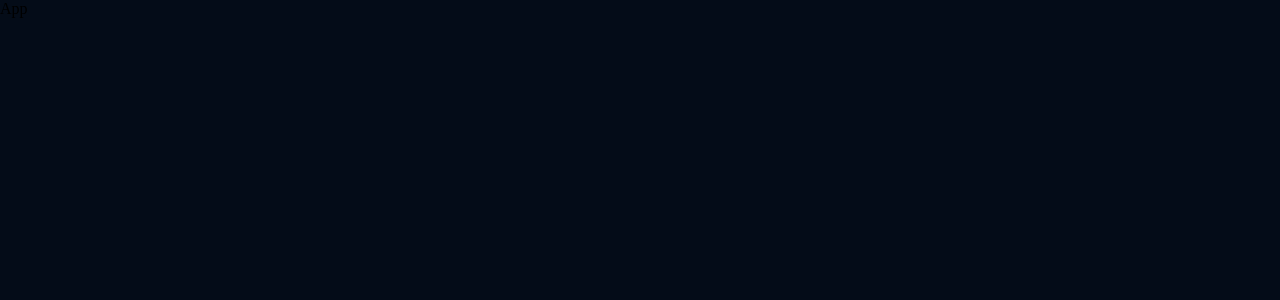
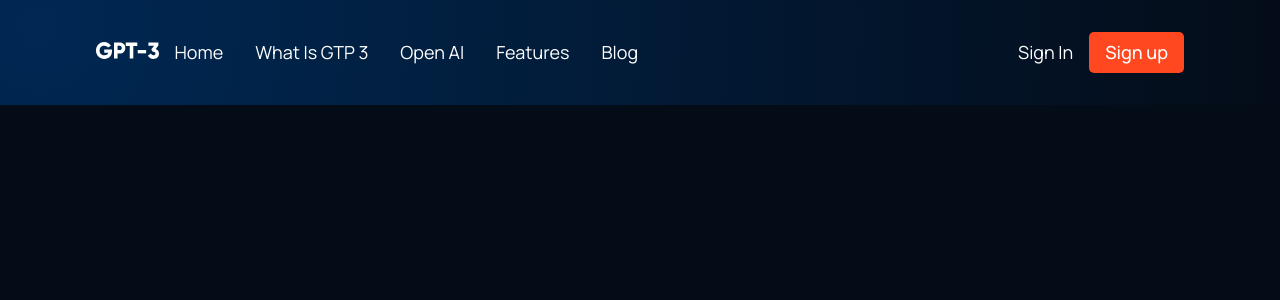
Before and after one commit to nur1208/GPT3-vue, a Vue app: page / in a window 1280 px wide. Shown: the top 300 px of the page. Built offline with nearby package versions, Linux system fonts and the light colour scheme.

Commit message:
creating Navbar component

```diff
--- a/src/App.vue
+++ b/src/App.vue
@@ -1,10 +1,17 @@
 <template>
-  <div>App</div>
+  <div class="App">
+    <div class="gradient__bg">
+      <app-navbar />
+    </div>
+  </div>
 </template>
 
 <script>
 import "./index.css";
-export default {};
+import Navbar from "./components/Navbar/Navbar.vue";
+export default {
+  components: { "app-navbar": Navbar }
+};
 </script>
 
 <style>
@@ -23,4 +30,66 @@ a {
   color: unset;
   text-decoration: none;
 }
+.gradient__bg {
+  /* ff 3.6+ */
+  background: -moz-radial-gradient(
+    circle at 3% 25%,
+    rgba(0, 40, 83, 1) 0%,
+    rgba(4, 12, 24, 1) 100%
+  );
+
+  /* safari 5.1+,chrome 10+ */
+  background: -webkit-radial-gradient(
+    circle at 3% 25%,
+    rgba(0, 40, 83, 1) 0%,
+    rgba(4, 12, 24, 1) 100%
+  );
+
+  /* opera 11.10+ */
+  background: -o-radial-gradient(
+    circle at 3% 25%,
+    rgba(0, 40, 83, 1) 0%,
+    rgba(4, 12, 24, 1) 100%
+  );
+
+  /* ie 10+ */
+  background: -ms-radial-gradient(
+    circle at 3% 25%,
+    rgba(0, 40, 83, 1) 0%,
+    rgba(4, 12, 24, 1) 100%
+  );
+
+  /* global 92%+ browsers support */
+  background: radial-gradient(
+    circle at 3% 25%,
+    rgba(0, 40, 83, 1) 0%,
+    rgba(4, 12, 24, 1) 100%
+  );
+}
+.scale-up-center {
+  -webkit-animation: scale-up-center 0.4s cubic-bezier(0.39, 0.575, 0.565, 1)
+    both;
+  animation: scale-up-center 0.4s cubic-bezier(0.39, 0.575, 0.565, 1) both;
+}
+
+@-webkit-keyframes scale-up-center {
+  0% {
+    -webkit-transform: scale(0.5);
+    transform: scale(0.5);
+  }
+  100% {
+    -webkit-transform: scale(1);
+    transform: scale(1);
+  }
+}
+@keyframes scale-up-center {
+  0% {
+    -webkit-transform: scale(0.5);
+    transform: scale(0.5);
+  }
+  100% {
+    -webkit-transform: scale(1);
+    transform: scale(1);
+  }
+}
 </style>
--- /dev/null
+++ b/src/components/Navbar/Navbar.vue
@@ -0,0 +1,198 @@
+<template>
+  <div class="gpt3__navbar">
+    <div class="gpt3__navbar-links">
+      <div class="gpt3__navbar-links_log">
+        <img :src="logo" alt="logo" />
+      </div>
+      <div class="gpt3__navbar-links_container">
+        <p v-for="({ name, href }, index) in menuItems" :key="index + name">
+          <a :href="href">{{ name }}</a>
+        </p>
+      </div>
+    </div>
+    <div class="gpt3__navbar-sign">
+      <p>Sign in</p>
+      <button type="button" @click="handleToggleMenu">Sign up</button>
+    </div>
+    <div class="gpt3__navbar-menu">
+      <Fragment @click="handleToggleMenu">
+        <close-icon v-if="toggleMenu" />
+      </Fragment>
+      <Fragment @click="handleToggleMenu">
+        <menu-icon v-if="!toggleMenu" />
+      </Fragment>
+      <div
+        v-if="toggleMenu"
+        class="gpt3__navbar-menu_container scale-up-center"
+      >
+        <div class="gpt3__navbar-menu_container-links">
+          <p v-for="({ name, href }, index) in menuItems" :key="index + name">
+            <a :href="href">{{ name }}</a>
+          </p>
+        </div>
+        <div class="gpt3__navbar-menu_container-links-sign">
+          <p>Sign in</p>
+          <button type="button">Sign up</button>
+        </div>
+      </div>
+    </div>
+  </div>
+</template>
+<script>
+import logo from "../../assets/logo.svg";
+import RiCloseLine from "./RiCloseLine.vue";
+import RiMenu3Line from "./RiMenu3Line.vue";
+
+export default {
+  data: () => ({
+    logo,
+    title: "something",
+    toggleMenu: false,
+    menuItems: [
+      { name: "Home", href: "home" },
+      { name: "What is GTP 3", href: "wgpt3" },
+      { name: "Open AI", href: "possibility" },
+      { name: "Features", href: "features" },
+      { name: "blog", href: "blog" }
+    ]
+  }),
+  components: {
+    "menu-icon": RiMenu3Line,
+    "close-icon": RiCloseLine
+  },
+  methods: {
+    handleToggleMenu() {
+      console.log("here");
+
+      this.toggleMenu = !this.toggleMenu;
+    }
+  }
+};
+</script>
+<style scoped>
+.gpt3__navbar {
+  display: flex;
+  justify-content: space-between;
+
+  padding: 2rem 6rem;
+}
+
+.gpt3__navbar-links {
+  flex: 1;
+  display: flex;
+  justify-content: flex-start;
+  align-items: center;
+}
+
+.gpt3__navbar-links_log img {
+  width: 62.56px;
+  height: 16.02px;
+}
+.gpt3__navbar-links_container {
+  display: flex;
+}
+
+.gpt3__navbar-sign {
+  display: flex;
+  justify-content: flex-end;
+  align-items: center;
+}
+
+.gpt3__navbar-links_container p,
+.gpt3__navbar-sign p,
+.gpt3__navbar-menu p {
+  color: #fff;
+  font-family: var(--font-family);
+  font-weight: 500px;
+  font-size: 18px;
+  line-height: 25px;
+  text-transform: capitalize;
+
+  margin: 0 1rem;
+  cursor: pointer;
+}
+
+.gpt3__navbar-sign button,
+.gpt3__navbar-menu button {
+  padding: 0.5rem 1rem;
+  color: #fff;
+  font-family: "Manrope";
+  font-weight: 500;
+  font-size: 18px;
+  line-height: 25px;
+  border: none;
+  background: #ff4820;
+  border-radius: 5px;
+}
+
+.gpt3__navbar-menu {
+  margin-left: 1rem;
+
+  display: none;
+  position: relative;
+}
+.gpt3__navbar-menu svg {
+  cursor: pointer;
+}
+
+.gpt3__navbar-menu_container {
+  display: flex;
+  justify-content: flex-end;
+  align-items: flex-end;
+  flex-direction: column;
+
+  text-align: end;
+
+  background: var(--color-footer);
+  padding: 2rem;
+  position: absolute;
+  top: 40px;
+  right: 0;
+  margin-top: 1rem;
+  min-width: 210px;
+  border-radius: 5px;
+  box-shadow: 0px 0px 5px rgba(0, 0, 0, 0.2);
+}
+
+.gpt3__navbar-menu_container p {
+  margin: 1rem 0;
+}
+
+.gpt3__navbar-menu_container-links-sign {
+  display: none;
+}
+
+@media screen and (max-width: 1050px) {
+  .gpt3__navbar-links_container {
+    display: none;
+  }
+
+  .gpt3__navbar-menu {
+    display: flex;
+  }
+}
+
+@media screen and (max-width: 700px) {
+  .gpt3__navbar {
+    padding: 2rem 4rem;
+  }
+}
+
+@media screen and (max-width: 550px) {
+  .gpt3__navbar {
+    padding: 2rem;
+  }
+
+  .gpt3__navbar-sign {
+    display: none;
+  }
+
+  .gpt3__navbar-menu_container {
+    top: 20px;
+  }
+
+  .gpt3__navbar-menu_container-links-sign {
+    display: block;
+  }
+}
+</style>
--- /dev/null
+++ b/src/components/Navbar/RiCloseLine.vue
@@ -0,0 +1,24 @@
+<template>
+  <svg
+    @click="handleToggleMenu"
+    stroke="currentColor"
+    fill="currentColor"
+    stroke-width="0"
+    viewBox="0 0 24 24"
+    color="#fff"
+    height="27"
+    width="27"
+    style="color: rgb(255, 255, 255);"
+  >
+    <g>
+      <path fill="none" d="M0 0h24v24H0z"></path>
+      <path
+        d="M12 10.586l4.95-4.95 1.414 1.414-4.95 4.95 4.95 4.95-1.414 1.414-4.95-4.95-4.95 4.95-1.414-1.414 4.95-4.95-4.95-4.95L7.05 5.636z"
+      ></path>
+    </g>
+  </svg>
+</template>
+<script>
+export default {};
+</script>
+<style></style>
--- /dev/null
+++ b/src/components/Navbar/RiMenu3Line.vue
@@ -0,0 +1,21 @@
+<template>
+  <svg
+    stroke="currentColor"
+    fill="currentColor"
+    stroke-width="0"
+    viewBox="0 0 24 24"
+    color="#fff"
+    height="27"
+    width="27"
+    style="color: rgb(255, 255, 255);"
+  >
+    <g>
+      <path fill="none" d="M0 0h24v24H0z"></path>
+      <path d="M3 4h18v2H3V4zm6 7h12v2H9v-2zm-6 7h18v2H3v-2z"></path>
+    </g>
+  </svg>
+</template>
+<script>
+export default {};
+</script>
+<style></style>
```
Also changed, not shown: src/components/Navbar/Menu.vue (added, +23 -0 lines), note.txt, src/assets/logo.svg (added).
